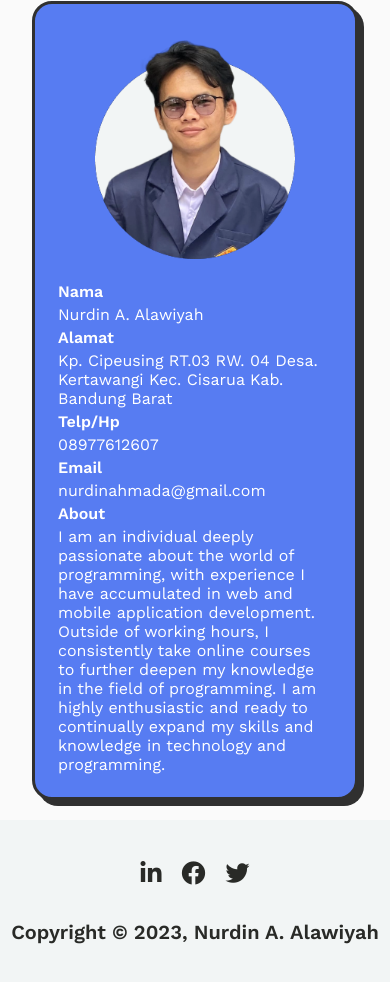
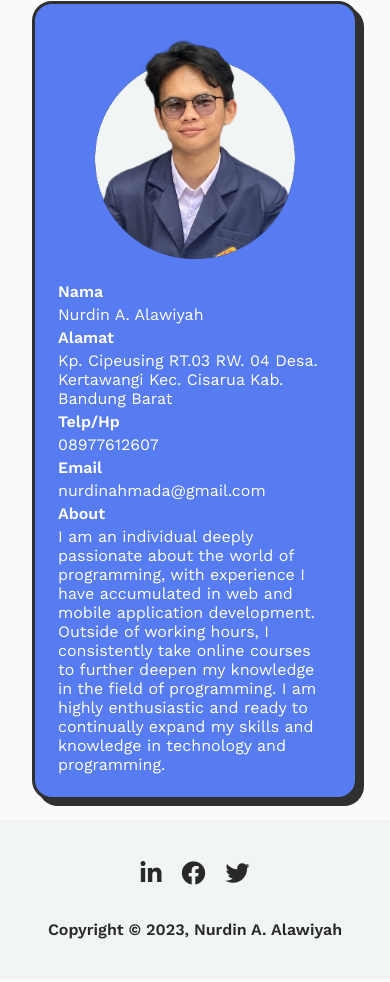
Before and after one commit to nurdinahmadalawiyah/nurdin-portofolio, a plain HTML site: page index.html in a window 390 px wide. Shown: the part 3346-4328 px from the top of the page. Drawn offline with nearby package versions, Linux system fonts and the light colour scheme.

Commit message:
change text size footer when mobile view

```diff
--- a/assets/styles/style.css
+++ b/assets/styles/style.css
@@ -413,4 +413,8 @@ footer {
     flex-direction: column;
     gap: 2rem;
   }
+
+  .text-copyright {
+    font-size: 16px;
+  }
 }
```
